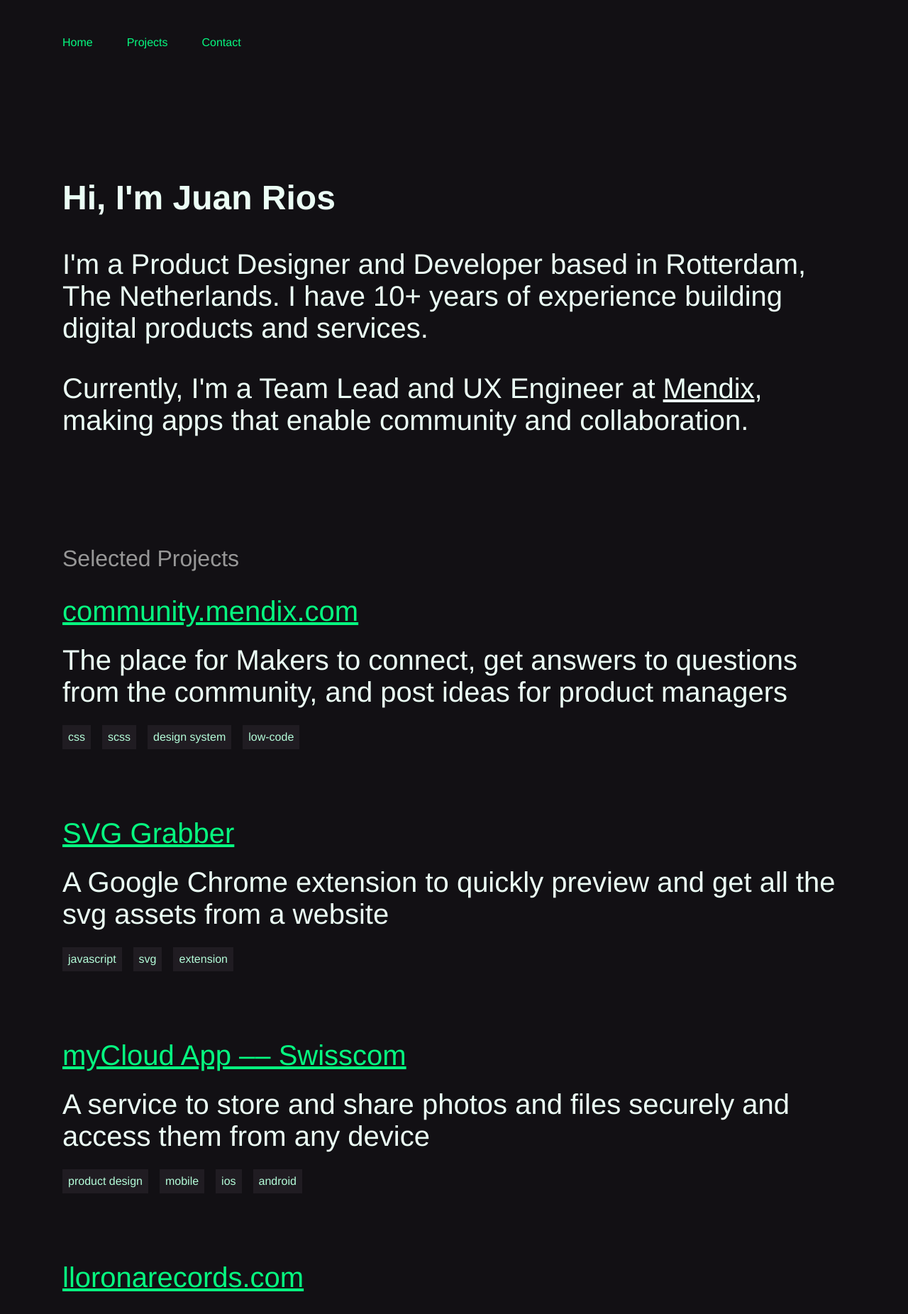
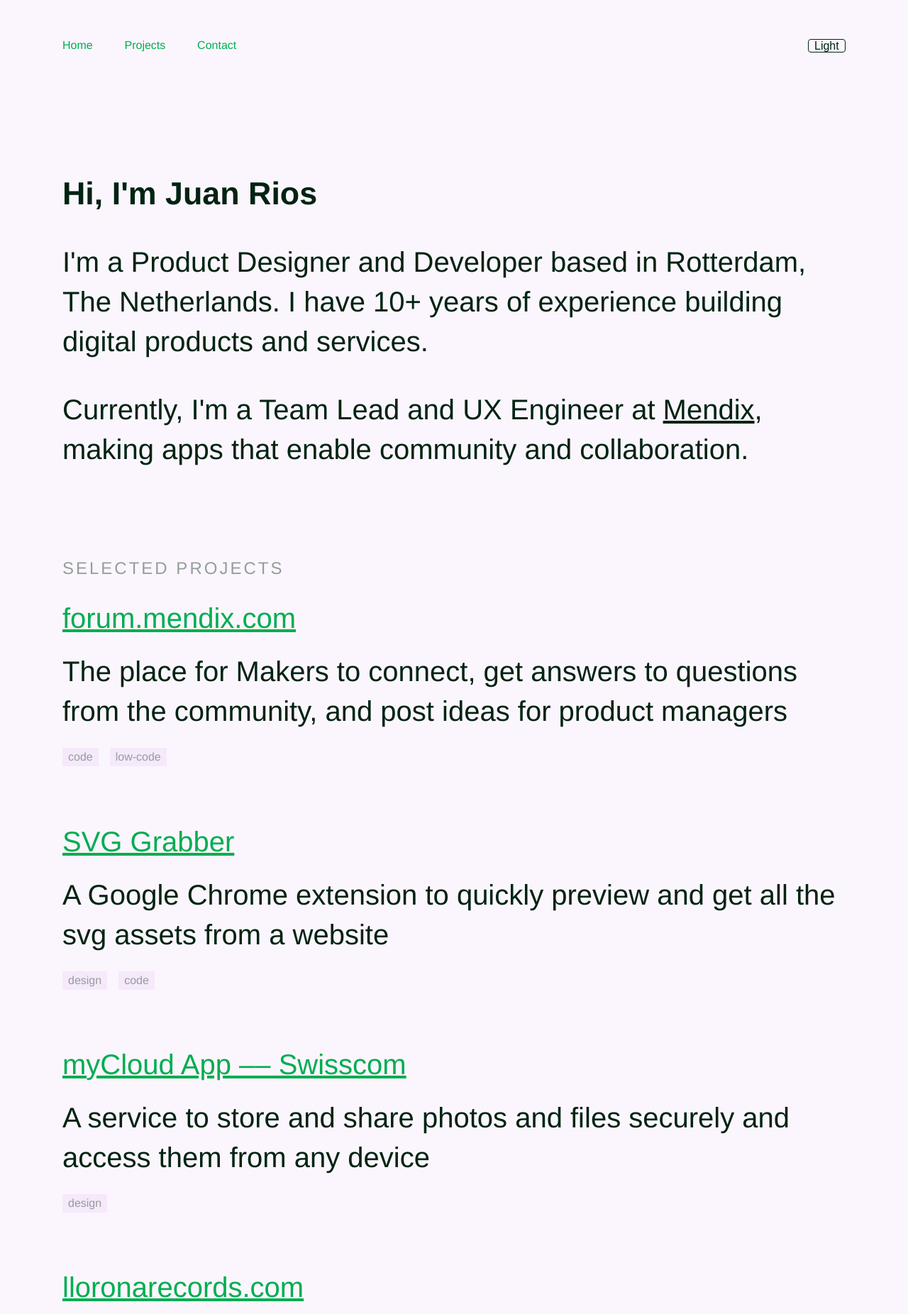
Before and after one commit to riosjuan/juanrios.me, a SvelteKit app: page / in a window 1280 px wide. Shown: the top 1852 px of the page at 71% size. Built offline with nearby package versions, Linux system fonts and the light colour scheme; a web font is replaced by a local one.

Commit message:
Updated site styling and theme

```diff
--- a/package.json
+++ b/package.json
@@ -4,6 +4,7 @@
 	"private": true,
 	"scripts": {
 		"dev": "vite dev",
+		"dev:m": "vite dev --host",
 		"build": "vite build",
 		"preview": "vite preview",
 		"check": "svelte-kit sync && svelte-check --tsconfig ./jsconfig.json",
@@ -29,7 +30,7 @@
 	},
 	"type": "module",
 	"browserslist": [
-		"last 2 versions",
+		"last 2 versions, not dead",
 		"> 1%"
 	]
 }
--- a/src/data/projects.json
+++ b/src/data/projects.json
@@ -1,26 +1,26 @@
 [
 	{
-		"name": "community.mendix.com",
+		"name": "forum.mendix.com",
 		"description": "The place for Makers to connect, get answers to questions from the community, and post ideas for product managers",
 		"url": "https://forum.mendix.com/p/community",
-		"tags": ["css", "scss", "design system", "low-code"]
+		"tags": ["code", "low-code"]
 	},
 	{
 		"name": "SVG Grabber",
 		"description": "A Google Chrome extension to quickly preview and get all the svg assets from a website",
 		"url": "https://chrome.google.com/webstore/detail/svg-grabber-get-all-the-s/ndakggdliegnegeclmfgodmgemdokdmg?hl=en",
-		"tags": ["javaScript", "svg", "extension"]
+		"tags": ["design", "code"]
 	},
 	{
 		"name": "myCloud App –– Swisscom",
 		"description": "A service to store and share photos and files securely and access them from any device",
 		"url": "https://www.swisscom.ch/en/residential/additional-services/mycloud.html",
-		"tags": ["product design", "mobile", "iOS", "android"]
+		"tags": ["design"]
 	},
 	{
 		"name": "lloronarecords.com",
 		"description": "Llorona Records is a label and a platform for creative projects around music based in Bogotá, Colombia. Since 2007 it documents, promotes and represents unique and authentic artists",
 		"url": "https://lloronarecords.com",
-		"tags": ["design", "html", "tachyons", "jekyll"]
+		"tags": ["design", "code"]
 	}
 ]
--- a/src/lib/Footer.svelte
+++ b/src/lib/Footer.svelte
@@ -15,8 +15,10 @@
 		display: flex;
 		font-size: clamp(0.75rem, 1.5vw, 0.875rem);
 		height: var(--spacing3x);
-		margin-top: clamp(var(--spacing2x), 5vw, var(--spacing4x));
-		padding: 0 clamp(var(--spacing), 5vw, var(--spacing2x));
+		margin-block-end: 3rem;
+		margin-inline: auto;
+		max-width: 72rem;
+		padding-inline: 1.5rem;
 		text-transform: uppercase;
 	}
 
--- a/src/lib/Header.svelte
+++ b/src/lib/Header.svelte
@@ -2,6 +2,7 @@
 	import { slideIn } from '../utilities';
 	import { onMount } from 'svelte';
 	import { removeNoJSClass } from '../utilities';
+	import ThemeSelect from './ThemeSelect.svelte';
 
 	let links = [
 		{ name: 'Home', url: '/' },
@@ -10,16 +11,15 @@
 	];
 
 	let y = 0;
+	let opacity;
+	let navHeight;
 
-	$: opacity = () => {
-		const currentOpacity = y / 64;
-
-		if (currentOpacity >= 1) {
-			return 1;
-		} else {
-			return currentOpacity;
+	$: {
+		if (y >= 0) {
+			opacity = Math.min(y / 64, 1);
+			navHeight = Math.max(8 - y * 0.025, 4);
 		}
-	};
+	}
 
 	onMount(() => {
 		removeNoJSClass();
@@ -29,8 +29,7 @@
 <svelte:window bind:scrollY={y} />
 
 <header style={slideIn(1)}>
-	<div>
-		<nav>
+	<nav style={`height: ${navHeight}rem`}>
 		<ul>
 			{#each links as link}
 				<li>
@@ -38,21 +37,14 @@
 				</li>
 			{/each}
 		</ul>
+		<ThemeSelect />
 	</nav>
-	</div>
-	<div class="header-background no-js" style={`opacity: ${opacity()}`} aria-hidden="true" />
+	<div class="header-background no-js" style={`opacity: ${opacity}`} aria-hidden="true" />
 </header>
 
 <style>
 	header {
-		align-items: center;
-		display: flex;
-		flex-wrap: wrap;
-		justify-content: space-between;
-		min-height: var(--spacing4x);
-		padding: var(--spacing) clamp(var(--spacing), 5vw, var(--spacing2x));
 		position: sticky;
-		row-gap: var(--spacing2x);
 		top: 0;
 		z-index: 10;
 	}
@@ -69,19 +61,17 @@
 
 	.header-background::after {
 		background-color: var(--text-color);
-		bottom: 0;
 		content: '';
 		display: block;
 		height: 1px;
-		left: 0;
+		inset: auto 0 0;
 		opacity: 0.025;
 		position: absolute;
-		right: 0;
 	}
 
 	@supports ((-webkit-backdrop-filter: none) or (backdrop-filter: none)) {
 		.header-background {
-			backdrop-filter: saturate(120%) blur(20px);
+			backdrop-filter: saturate(120%) blur(40px);
 			background: transparent;
 			filter: none;
 		}
@@ -99,7 +89,6 @@
 		font-weight: 500;
 		grid-column: 1/7;
 		font-size: 1rem;
-		height: 7.5rem;
 		display: flex;
 		align-items: center;
 		max-width: 72rem;
@@ -112,18 +101,17 @@
 	}
 
 	ul {
-		column-gap: 3rem;
+		column-gap: clamp(1.5rem, 3.5vw, 3rem);
 		display: flex;
 		flex-wrap: wrap;
-		list-style: none;
-		margin: 0;
-		padding: 0;
 		row-gap: var(--spacing);
 	}
 
 	a {
-		color: hsla(150, 95%, 50%, 1);
+		/* color: hsla(150, 95%, 50%, 1); */
+		color: var(--accent-color);
 		text-decoration: none;
+		transition: color 150ms ease-in-out;
 	}
 
 	a:hover {
--- a/src/lib/Projects.svelte
+++ b/src/lib/Projects.svelte
@@ -16,28 +16,21 @@
 </ul>
 
 <style>
-	h3 {
-		font-size: 2.5rem;
-		margin: 0;
-		font-weight: 300;
-	}
-
 	article {
 		display: grid;
 		grid-template-rows: 1fr;
-		row-gap: 1.5rem;
+		row-gap: clamp(0.5rem, 3.5vw, 1.5rem);
 	}
 
 	ul {
 		display: grid;
 		grid-template-rows: 1fr;
-		row-gap: 96px;
-		list-style: none;
-		padding: 0;
+		row-gap: clamp(3rem, 6.5vw, 6rem);
 	}
 
 	a {
-		color: hsla(150, 95%, 50%, 1);
+		/* color: hsla(150, 95%, 50%, 1); */
+		color: var(--accent-color);
 	}
 
 	a:hover {
@@ -45,6 +38,6 @@
 	}
 
 	p {
-		margin: 0 0 var(--spacing);
+		margin: 0;
 	}
 </style>
--- a/src/lib/Tags.svelte
+++ b/src/lib/Tags.svelte
@@ -12,18 +12,17 @@
 	ul {
 		display: flex;
 		flex-direction: row;
-		gap: 1rem;
 		flex-wrap: wrap;
-		list-style: none;
-		padding: 0;
+		gap: clamp(0.5rem, 3vw, 1rem);
 	}
 
 	li {
-		background-color: hsla(280, 10%, 12%, 1);
+		background-color: var(--bg-color-2);
+		border-radius: 0.25rem;
 		border-radius: var(--border-radius);
-		color: hsla(150, 95%, 85%, 1);
-		padding: 0.5rem 0.5rem;
+		color: var(--text-color-2);
+		font-size: 1rem;
+		padding: 0.25rem 0.5rem;
 		text-transform: lowercase;
-		font-size: 1rem;
 	}
 </style>
--- /dev/null
+++ b/src/lib/ThemeSelect.svelte
@@ -0,0 +1,67 @@
+<script>
+	import { onMount } from 'svelte';
+
+	const storageKey = 'theme-preference';
+
+	let themes = ['light', 'dark'];
+	let theme;
+
+	// Function to get the color preference
+	const getColorPreference = () => {
+		return (
+			localStorage.getItem(storageKey) ||
+			(window.matchMedia('(prefers-color-scheme: dark)').matches ? 'dark' : 'light')
+		);
+	};
+
+	// Function to set the theme and update the preferences
+	const setTheme = (newTheme) => {
+		theme = newTheme;
+		document.firstElementChild.setAttribute('data-theme', theme);
+		localStorage.setItem(storageKey, theme);
+	};
+
+	// Function to handle theme changes
+	const handleThemeChange = () => {
+		setTheme(theme);
+	};
+
+	// Set the initial theme on component mount
+	onMount(() => {
+		setTheme(getColorPreference());
+
+		// Listen for changes in preferred color scheme
+		window
+			.matchMedia('(prefers-color-scheme: dark)')
+			.addEventListener('change', ({ matches: isDark }) => {
+				setTheme(isDark ? 'dark' : 'light');
+			});
+	});
+</script>
+
+<select name="" id="" bind:value={theme} on:change={handleThemeChange}>
+	{#each themes as theme}
+		<option value={theme}>{theme}</option>
+	{/each}
+</select>
+
+<style>
+	select {
+		appearance: none;
+		background: transparent;
+		border-radius: 0.25rem;
+		border: 1px solid var(--text-color);
+		color: var(--text-color);
+		cursor: pointer;
+		font-size: 1rem;
+		font-weight: 500;
+		margin-inline-start: auto;
+		padding: 0 0.5rem;
+		text-transform: capitalize;
+	}
+
+	select:focus {
+		outline: 1px solid var(--accent-color);
+		outline-offset: 0.125rem;
+	}
+</style>
--- a/src/routes/+layout.svelte
+++ b/src/routes/+layout.svelte
@@ -11,27 +11,11 @@
 <Footer />
 
 <style>
-	:global(:root) {
-		--bg-color: hsla(280, 10%, 7%, 1);
-		--text-color: hsla(150, 95%, 96%, 1);
-	}
-
 	main {
-		/* padding: 0 clamp(var(--spacing), 5vw, var(--spacing2x));
-		row-gap: calc(var(--spacing) * 5); */
 		margin-top: var(--spacing2x);
 		max-width: 72rem;
 		margin-inline: auto;
 		padding-inline: 1.5rem;
-	}
-
-	:global(body) {
-		background-color: var(--bg-color);
-		color: var(--text-color);
-		/* font-family: system-ui, -apple-system, BlinkMacSystemFont, sans-serif; */
-		font-weight: 300;
-		font-size: 2.5rem;
-		/* letter-spacing: 1.5px; */
 	}
 
 	:global(.page-grid) {
--- a/src/routes/+page.svelte
+++ b/src/routes/+page.svelte
@@ -15,7 +15,7 @@
 
 <OpenGraph {...openGraphData} />
 
-<div class="container" style="margin-top: 8rem;">
+<div class="container">
 	<h1 style={slideIn(2)}>Hi, I'm Juan Rios</h1>
 	<p style={slideIn(3)}>
 		I'm a Product Designer and Developer based in Rotterdam, The Netherlands. I have 10+ years of
@@ -39,23 +39,26 @@
 <style>
 	:global(.container) {
 		grid-column: 1/7;
+		margin-block-start: clamp(4rem, 9vw, 8rem);
 	}
 
 	h1 {
-		font-size: 3rem;
+		font-size: clamp(2rem, 3.5vw, 3rem);
 		font-weight: 700;
 		line-height: 1.3;
 		margin-block: 0 2.4rem;
 	}
 
 	h2 {
-		color: #979797;
-		font-size: 32px;
+		color: var(--text-color-2);
+		font-size: clamp(0.75rem, 3.5vw, 1.5rem);
 		font-style: normal;
 		font-weight: 400;
-		line-height: 56px; /* 175% */
+		letter-spacing: 0.125em;
+		line-height: 1;
+		margin-block-end: 1.5em;
 		margin-block-start: 0;
-		margin-block-end: 1.5rem;
+		text-transform: uppercase;
 	}
 
 	a {
@@ -64,7 +67,7 @@
 	}
 
 	a:hover {
-		color: hsla(150, 95%, 50%, 1);
+		color: var(--accent-color);
 	}
 
 	p + p {
@@ -72,8 +75,8 @@
 	}
 
 	section {
-		scroll-margin-top: calc(var(--spacing) * 5);
 		grid-column: 1/7;
-		margin-block-start: 9rem;
+		margin-block-start: clamp(4.5rem, 10vw, 9rem);
+		scroll-margin-top: 8rem;
 	}
 </style>
--- a/src/styles.css
+++ b/src/styles.css
@@ -8,15 +8,69 @@
 }
 
 :root {
-	/* Typography */
-	--font-body: clamp(1.25rem, 2.5vw, 2rem);
+	--bg-color-dark: hsla(280, 10%, 7%, 1);
+	--bg-color-dark-2: hsla(280, 10%, 12%, 1);
+	--text-color-dark: hsla(150, 95%, 96%, 1);
+	--text-color-dark-2: hsla(150, 0%, 56%, 1);
+	--accent-color-dark: color(display-p3 0 1 0.53);
+	--font-weight-dark: 300;
+
+	--bg-color-light: hsl(280, 70%, 98%);
+	--bg-color-light-2: hsl(280, 70%, 95%);
+	--text-color-light: hsla(150, 95%, 7%, 1);
+	--text-color-light-2: hsla(150, 5%, 60%, 1);
+	--accent-color-light: hsla(148, 100%, 34%, 1);
+	--font-weight-light: 350;
+
+	--font-body: clamp(1.25rem, 3.5vw, 2.5rem);
 	--font-family: 'Inter var', 'Helvetica', sans-serif;
 }
 
+:root[data-theme='dark'] {
+	--bg-color: var(--bg-color-dark);
+	--bg-color-2: var(--bg-color-dark-2);
+	--text-color: var(--text-color-dark);
+	--text-color-2: var(--text-color-dark-2);
+	--accent-color: var(--accent-color-dark);
+	--font-weight: var(--font-weight-dark);
+}
+
+:root[data-theme='light'] {
+	--bg-color: var(--bg-color-light);
+	--bg-color-2: var(--bg-color-light-2);
+	--text-color: var(--text-color-light);
+	--text-color-2: var(--text-color-light-2);
+	--accent-color: var(--accent-color-light);
+	--font-weight: var(--font-weight-light);
+}
+
+@media (prefers-color-scheme: dark) {
+	:root {
+		--bg-color: var(--bg-color-dark);
+		--bg-color-2: var(--bg-color-dark-2);
+		--text-color: var(--text-color-dark);
+		--text-color-2: var(--text-color-dark-2);
+		--accent-color: var(--accent-color-dark);
+		--font-weight: var(--font-weight-dark);
+	}
+}
+
+@media (prefers-color-scheme: light) {
+	:root {
+		--bg-color: var(--bg-color-light);
+		--bg-color-2: var(--bg-color-light-2);
+		--text-color: var(--text-color-light);
+		--text-color-2: var(--text-color-light-2);
+		--accent-color: var(--accent-color-light);
+		--font-weight: var(--font-weight-light);
+	}
+}
+
 html {
-	background: var(--bg-0);
-	color: var(--text-primary);
+	background: var(--bg-color);
+	color: var(--text-color);
 	font-family: var(--font-family);
+	font-weight: var(--font-weight);
 	/* font-feature-settings: 'ss01' 1, 'ss02' 1, 'ss03' 1; */
 	font-variant-numeric: lining-nums proportional-nums slashed-zero;
 	transition: background 200ms linear, color 500ms linear;
@@ -28,7 +82,6 @@
 	}
 }
 
-/* Box sizing rules */
 *,
 *::before,
 *::after {
@@ -42,10 +95,21 @@
 	-moz-osx-font-smoothing: grayscale;
 }
 
+h3 {
+	font-size: clamp(1.5rem, 3.5vw, 2.5rem);
+	font-weight: 300;
+	margin: 0;
+}
+
 ul {
 	list-style: none;
 	padding: 0;
 	margin: 0;
+}
+
+p {
+	font-size: var(--font-body);
+	line-height: 1.4;
 }
 
 .sr-only {
```
Also changed, not shown: src/lib/Contact.svelte (+13 -3 lines). Lines whose indentation alone changed are shown as unchanged.
